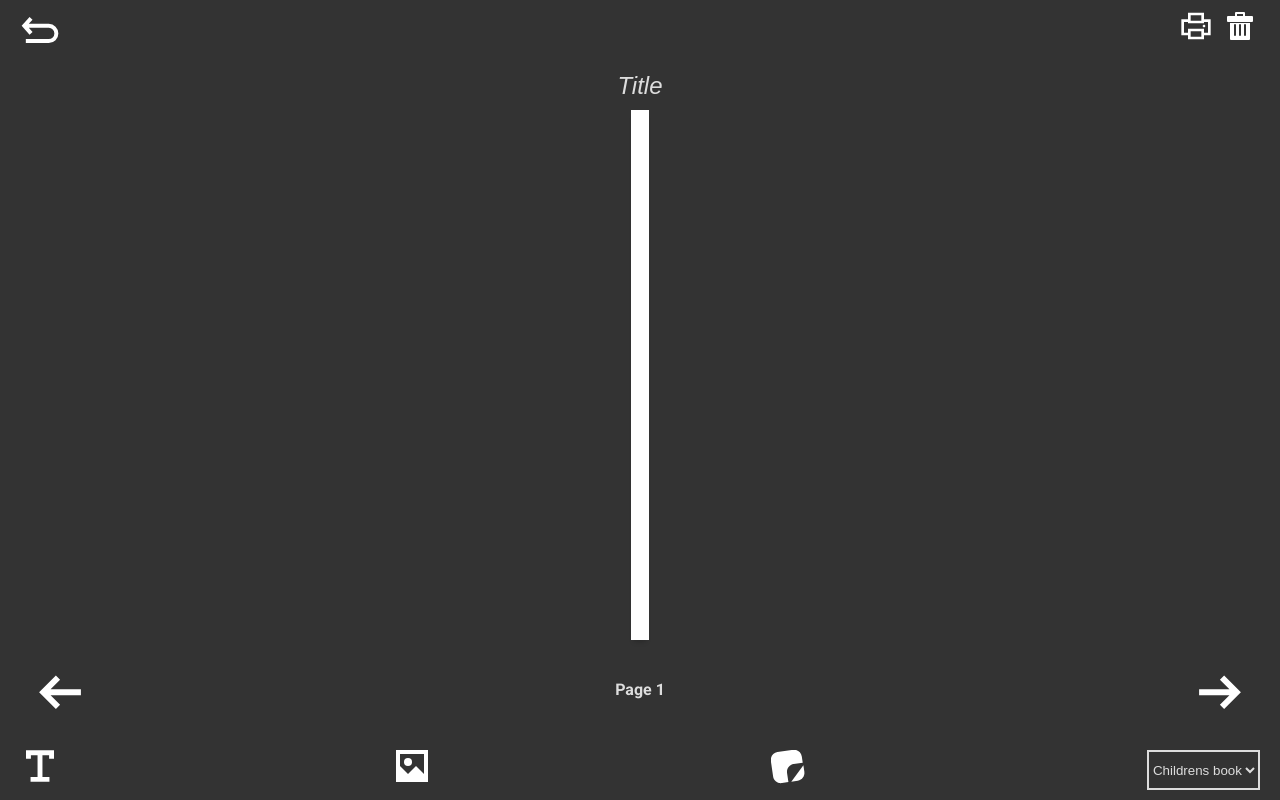
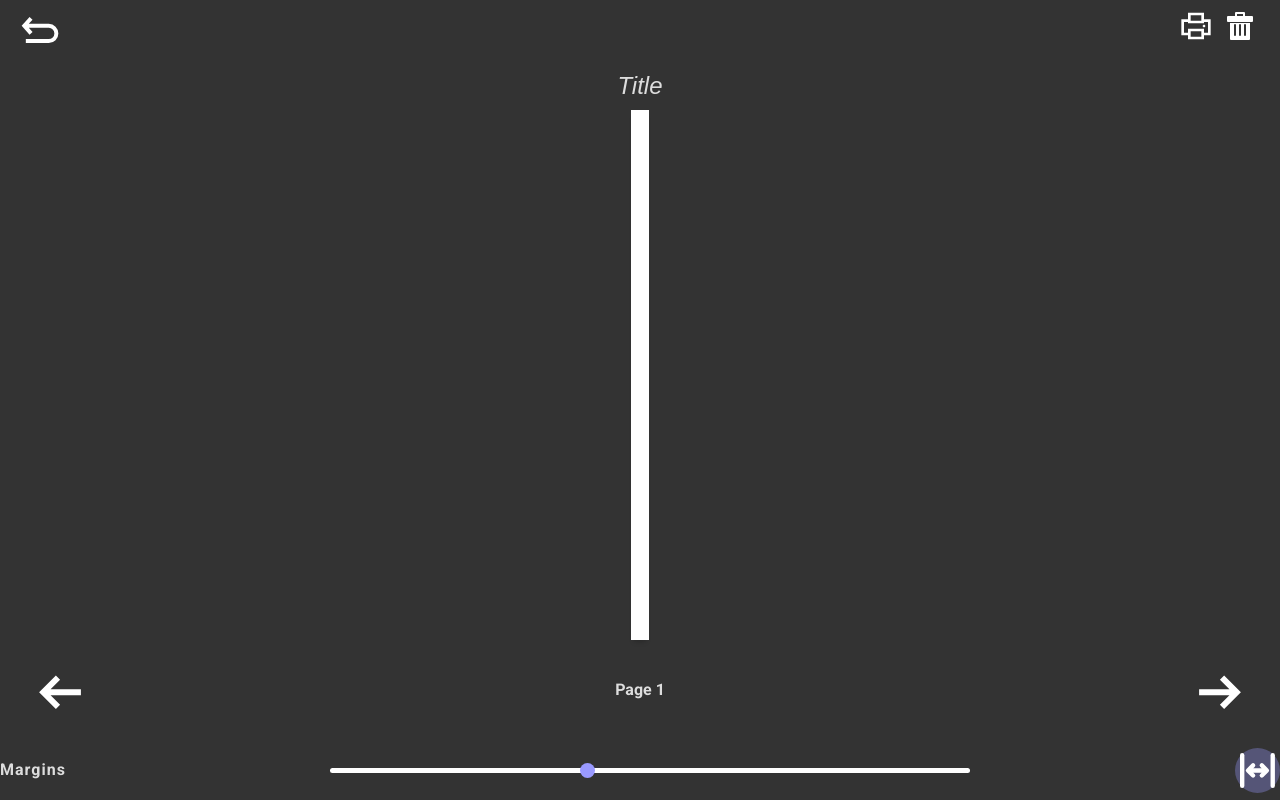
Before and after one commit to hojelse/LayoutIT, a plain HTML site: page editor.html in a window 1280 px wide. Both pictures are taken after a click on the button 791 px from the left and 770 px from the top of the page. Drawn offline with Linux system fonts and the light colour scheme; no server answers; a web font is replaced by a local one.

Commit message:
Add margins slider

```diff
--- a/editor.html
+++ b/editor.html
@@ -72,10 +72,18 @@
         <button id="addPage" class="addPageButton editButton arrowButton" hidden></button>
     </div>
     <div class="tools">
+        <div class="altTools">
+            <p>Margins</p>
+            <input type="range" class="marginsSlider" min="0" max="5" value="2" step="0.1">
+            <div class="marginsOffWrapper">
+                <button class="editButton margins marginsOff"></button>
+            </div>
+        </div>
         <button id="addText" class="editButton addText"></button>
         <button class="editButton addImage" onclick="imgInput.click();"></button>
         <input id="imgInput" type="file" style="display: none;">
-        <button class="editButton addSticker"></button>
+        <!-- <button class="editButton addSticker"></button> -->
+        <button class="editButton margins marginsOn"></button>
         <select id="chooseTheme" onchange="setThemeFromDropdown()" class="dropdown">
             <option value="0" id="børnebog">Childrens book</option>
             <option value="1" id="rejsebog">Travel book</option>
--- a/scripts/script.js
+++ b/scripts/script.js
@@ -22,7 +22,11 @@ let pageContainer;
 let dragging = false;
 
 let pageTextFactor = 20;
-let pageMarginFactor = 100;
+let pageMarginFactor = 2;
+let marginsSlider;
+let marginsOff;
+
+let altTools;
 
 class Book {
     pages = [];
@@ -41,7 +45,7 @@ window.onload = function () {
     document.getElementById("addPage").onclick = addPage;
     document.getElementById("addText").onclick = addTextField;
     document.getElementById("titleInput").onkeyup = this.updateTitle;
-
+    this.document.querySelector('.marginsOn').addEventListener('click', showMarginsSlider)
     document.querySelector('#imgInput').addEventListener('change', uploadNewImg)
 
     document.onkeydown = firekey;
@@ -67,6 +71,12 @@ window.onload = function () {
 
     textContainer = this.document.querySelector('.textContainer');
 
+    altTools = this.document.querySelector('.altTools');
+
+    marginsSlider = document.querySelector('.marginsSlider');
+    marginsSlider.addEventListener('change', updatePageMarginFactor)
+    marginsOff = this.document.querySelector('.marginsOff');
+    marginsOff.addEventListener('click', closeAltTools);
 
     imageContainers = [
         this.document.querySelector('.imageContainer[data-id="0"]'),
@@ -87,6 +97,19 @@ window.onload = function () {
 
     getDataFromApi();
     chooseTheme.value = thisbook.theme;
+}
+
+function showMarginsSlider() {
+    altTools.style.display = "flex";
+}
+
+function closeAltTools() {
+    altTools.style.display = "none";
+}
+
+function updatePageMarginFactor() {
+    pageMarginFactor = marginsSlider.value;
+    resizePage();
 }
 
 function getDataFromApi() {
@@ -306,7 +329,7 @@ function resizePage() {
     let texts = document.querySelectorAll("#page .pagetext");
     let height = theDOMpage.getBoundingClientRect().height;
     let width = theDOMpage.getBoundingClientRect().width;
-    document.documentElement.style.setProperty('--page-margins', Math.round(height/pageMarginFactor) + "px");
+    document.documentElement.style.setProperty('--page-margins', Math.round(height/100) * pageMarginFactor + "px");
     for(let i = 0; i < texts.length; i++){
         texts[i].style.transform = "translate("+ pagetexts[i].x * width +"px , " + pagetexts[i].y * height + "px)";
         pagetexts[i].size = height / pageTextFactor;
--- a/styles/editor.css
+++ b/styles/editor.css
@@ -162,6 +162,10 @@ button {
   background: url('../assets/uturn.svg');
 }
 
+.margins {
+  background: url('../assets/gap.svg');
+}
+
 .editButton {
   background-size: contain;
   background-repeat: no-repeat;
@@ -191,6 +195,69 @@ button {
   box-sizing: border-box;
   justify-content: space-between;
   flex-wrap: wrap;
+  position: relative;
+}
+
+.altTools {
+  display: none;
+  align-items: center;
+  justify-content: center;
+  position: absolute;
+  justify-content: space-between;
+  top: 0;
+  left: 0;
+  width: 100%;
+  height: 100%;
+  background-color: var(--background);
+}
+
+.altTools .marginsOffWrapper {
+  width: 40px;
+  height: 40px;
+  padding: 5px 0 0 5px;
+  background-color: #9999ff55;
+  border-radius: 50%;
+  display: flex;
+  justify-content: center;
+  align-items: center;
+}
+
+.marginsSlider {
+  -webkit-appearance: none;
+  height: 5px;
+  border-radius: 5px;
+  outline: none;
+  opacity: 1;
+  transition: 0.5s;
+}
+
+.marginsSlider::-webkit-slider-thumb {
+  -webkit-appearance: none;
+  appearance: none;
+  width: 15px;
+  height: 15px;
+  border-radius: 50%;
+  background: #9999ffff;
+  cursor: pointer;
+}
+
+.marginsSlider::-moz-range-thumb {
+  width: 15px;
+  height: 15px;
+  border-radius: 50%;
+  background: #9999ffff;
+  cursor: pointer;
+}
+
+.marginsSlider {
+  flex-grow: 1;
+  margin: 30px;
+  max-width: 50%;
+}
+
+.altTools p {
+  font-weight: 600;
+  letter-spacing: 1px;
 }
 
 .dropdown {
```
Also changed, not shown: assets/gap.svg (added).
